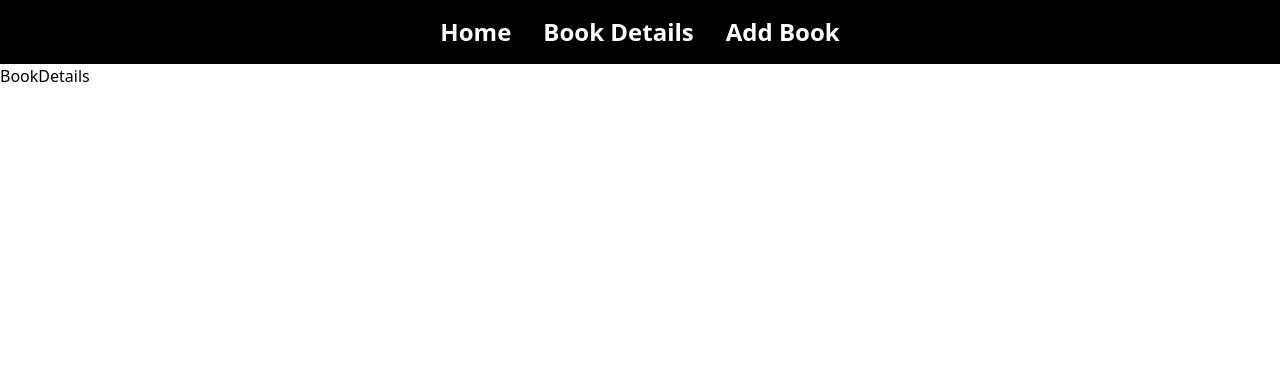
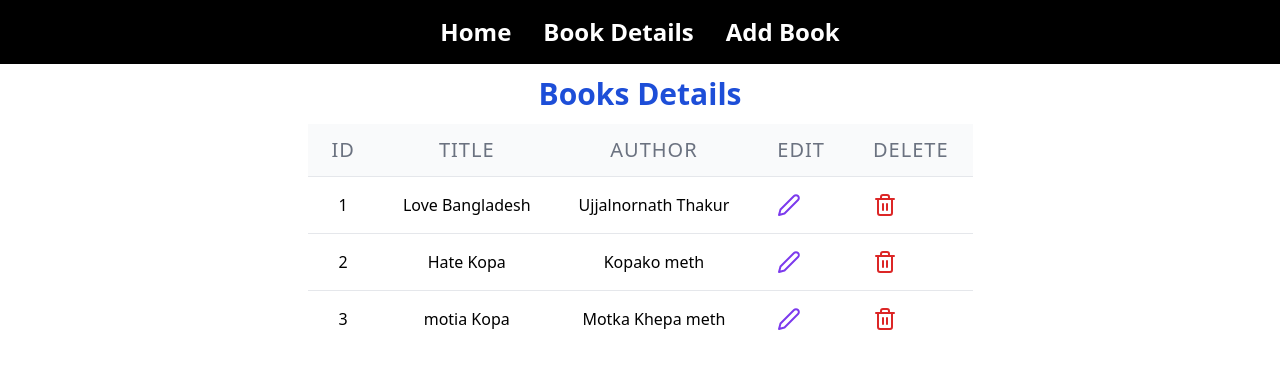
Before and after one commit to Ujjal-ENG/start-learn-redux, a React (Create React App) app: page /book-details in a window 1280 px wide. Shown: the top 368 px of the page. Built offline with nearby package versions, Linux system fonts and the light colour scheme.

Commit message:
show the book details using table and also added two button for edit and delete action

```diff
--- /dev/null
+++ b/src/CRUP-APP/app/store.js
@@ -0,0 +1,10 @@
+import { configureStore } from '@reduxjs/toolkit';
+import bookReducer from '../pages/booksSlice';
+
+const store = configureStore({
+    reducer: {
+        bookReducer: bookReducer
+    }
+});
+
+export default store;
--- a/src/CRUP-APP/pages/BookDetails.js
+++ b/src/CRUP-APP/pages/BookDetails.js
@@ -1,7 +1,54 @@
 import React from 'react';
+import { useSelector } from 'react-redux';
+import { FiEdit2, FiTrash2 } from 'react-icons/fi';
 
 const BookDetails = () => {
-    return <div>BookDetails</div>;
+    const books = useSelector((state) => state.bookReducer.books);
+
+    return (
+        <div>
+            <h3 className="text-3xl font-bold p-3 text-blue-700 text-center">Books Details</h3>
+
+            <table className="max-w-7xl mx-auto divide-y divide-gray-200">
+                <thead className="bg-gray-50">
+                    <tr>
+                        <th scope="col" className="px-6 py-3 text-center text-xl font-medium text-gray-500 uppercase tracking-wider">
+                            ID
+                        </th>
+                        <th scope="col" className="px-6 py-3 text-center text-xl font-medium text-gray-500 uppercase tracking-wider">
+                            Title
+                        </th>
+                        <th scope="col" className="px-6 py-3 text-center text-xl font-medium text-gray-500 uppercase tracking-wider">
+                            Author
+                        </th>
+                        <th scope="col" className="px-6 py-3 text-center text-xl font-medium text-gray-500 uppercase tracking-wider">
+                            Edit
+                        </th>
+
+                        <th scope="col" className="px-6 py-3 text-center text-xl font-medium text-gray-500 uppercase tracking-wider">
+                            Delete
+                        </th>
+                    </tr>
+                </thead>
+                <tbody className="bg-white divide-y divide-gray-200">
+                    {books.map((book) => (
+                        <tr key={book.id}>
+                            <td className="px-6 py-4 whitespace-nowrap text-center">{book.id}</td>
+                            <td className="px-6 py-4 whitespace-nowrap text-center">{book.title}</td>
+                            <td className="px-6 py-4 whitespace-wrap text-center">{book.author}</td>
+
+                            <td className="px-6 py-4 whitespace-nowrap text-center text-violet-600 text-2xl">
+                                <FiEdit2 className="cursor-pointer" />
+                            </td>
+                            <td className="px-6 py-4 whitespace-nowrap text-center text-2xl text-red-600 ">
+                                <FiTrash2 className="cursor-pointer" />
+                            </td>
+                        </tr>
+                    ))}
+                </tbody>
+            </table>
+        </div>
+    );
 };
 
 export default BookDetails;
--- /dev/null
+++ b/src/CRUP-APP/pages/booksSlice.js
@@ -0,0 +1,21 @@
+import { createSlice } from '@reduxjs/toolkit';
+
+const initialBooks = {
+    books: [
+        { id: 1, title: 'Love Bangladesh', author: 'Ujjalnornath Thakur' },
+        { id: 2, title: 'Hate Kopa', author: 'Kopako meth' },
+        { id: 3, title: 'motia Kopa', author: 'Motka Khepa meth' }
+    ]
+};
+
+const bookSlice = createSlice({
+    name: 'books',
+    initialState: initialBooks,
+    reducers: {
+        showBooks: (state) => state
+    }
+});
+
+export const { showBooks } = bookSlice.actions;
+
+export default bookSlice.reducer;
--- a/src/index.js
+++ b/src/index.js
@@ -1,9 +1,10 @@
 import React from 'react';
 import ReactDOM from 'react-dom/client';
 import { Provider } from 'react-redux';
-import store from './app/store';
 
 import App from './App';
+
+import store from './CRUP-APP/app/store';
 
 import './index.css';
 
```
